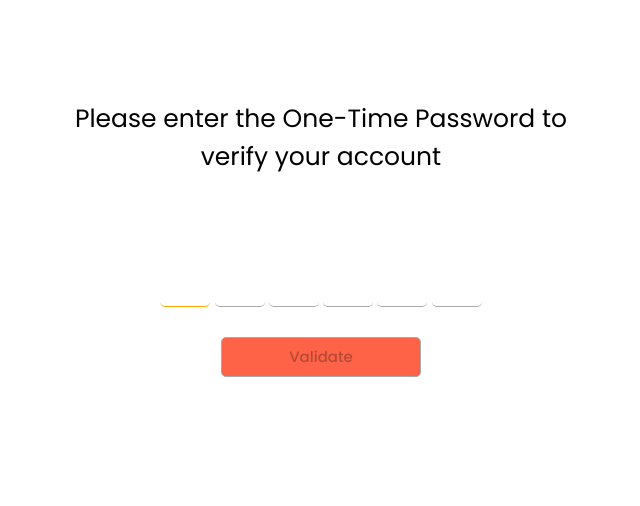
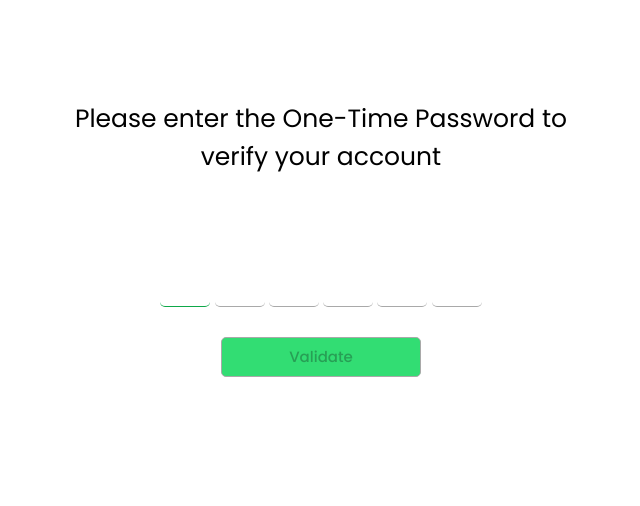
Before and after one commit to hemanth506/otp-input-validator, a plain HTML site: page index.html in a window 1280 px wide. Shown: the part 147-653 px from the top of the page, without its empty margins (319-959 px from the left). Drawn offline with Linux system fonts and the light colour scheme; a web font is replaced by a local one.

Commit message:
Modified css

```diff
--- a/style.css
+++ b/style.css
@@ -39,7 +39,7 @@ input {
 }
 
 input:focus {
-  border-bottom: 1px solid orange;
+  border-bottom: 1px solid rgb(14, 168, 73);
   outline: none;
 }
 
@@ -62,7 +62,7 @@ input::-webkit-inner-spin-button {
   border: 1px solid darkgrey;
   border-radius: 5px;
   cursor: pointer;
-  background-color: tomato;
+  background-color: rgb(50, 221, 115);
   font-size: 15px;
   font-weight: 500;
 }
```
